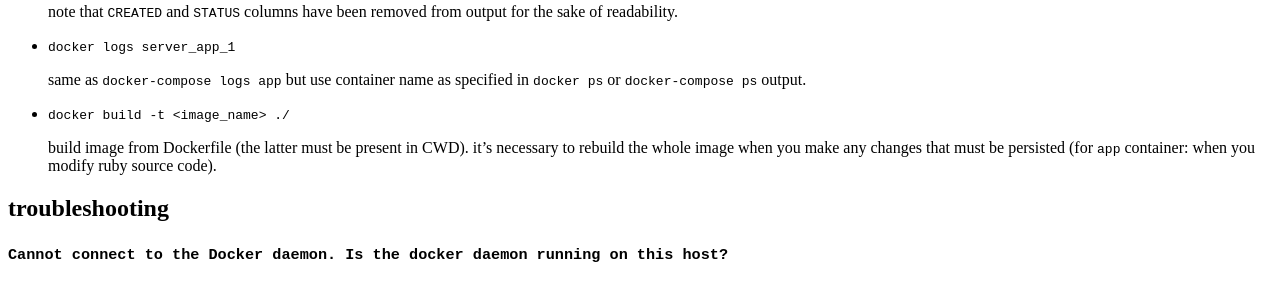
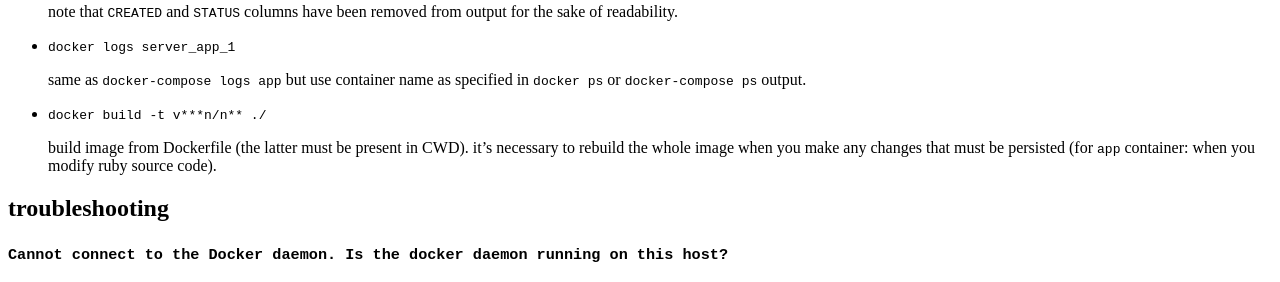
Before and after one commit to tap349/tap349.github.io, a Jekyll site: the page built from _posts/2017-04-06-docker.md, in a window 1280 px wide. Shown: the part 1179-1461 px from the top of the page. Built offline with Jekyll 4.4.1, drawn with Linux system fonts in a browser that asks for light colours; some of the changed lines change nothing that is shown.

Commit message:
update 2017-04-07_04:30:38

```diff
--- a/_posts/2017-04-06-docker.md
+++ b/_posts/2017-04-06-docker.md
@@ -75,7 +75,7 @@ first steps with Docker and troubleshooting.
   same as `docker-compose logs app` but use container name as specified in
   `docker ps` or `docker-compose ps` output.
 
-- `docker build -t <image_name> ./`
+- `docker build -t v***n/n** ./`
 
   build image from Dockerfile (the latter must be present in CWD).
   it's necessary to rebuild the whole image when you make any changes that
```
